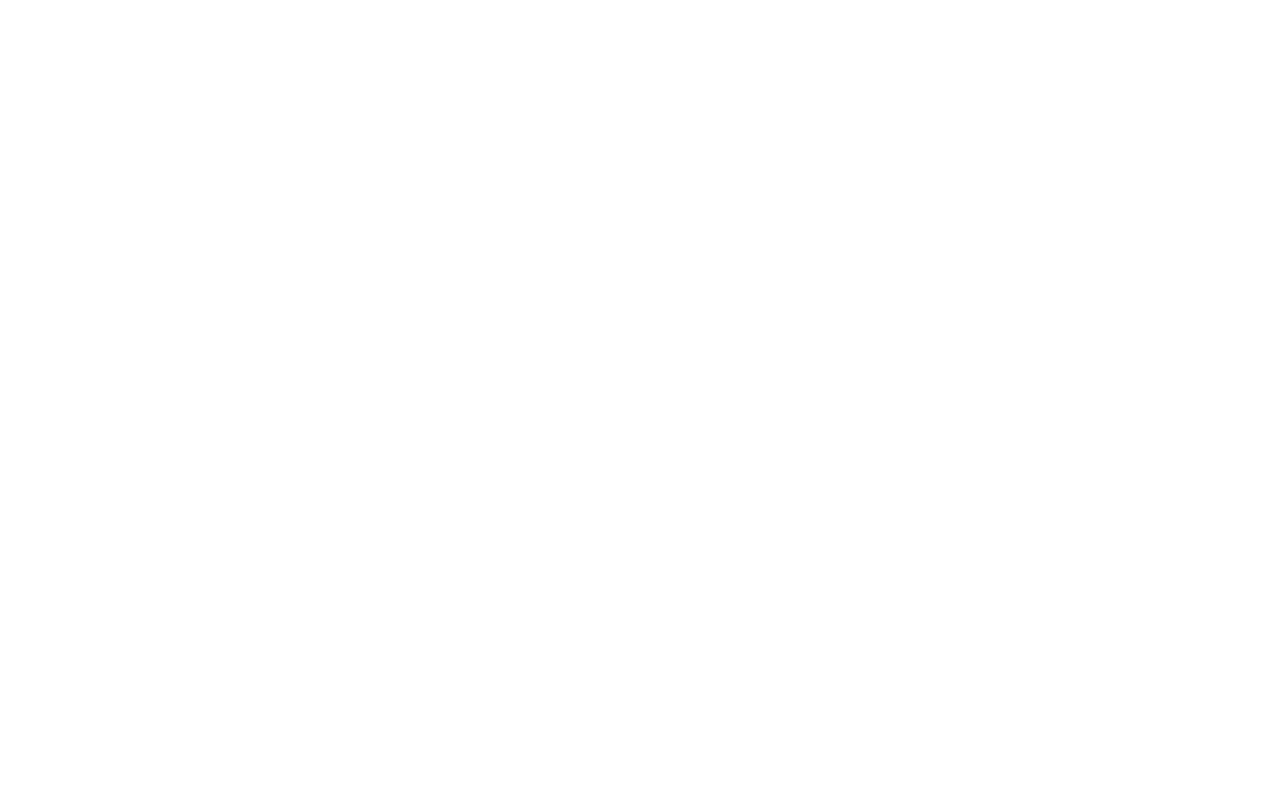
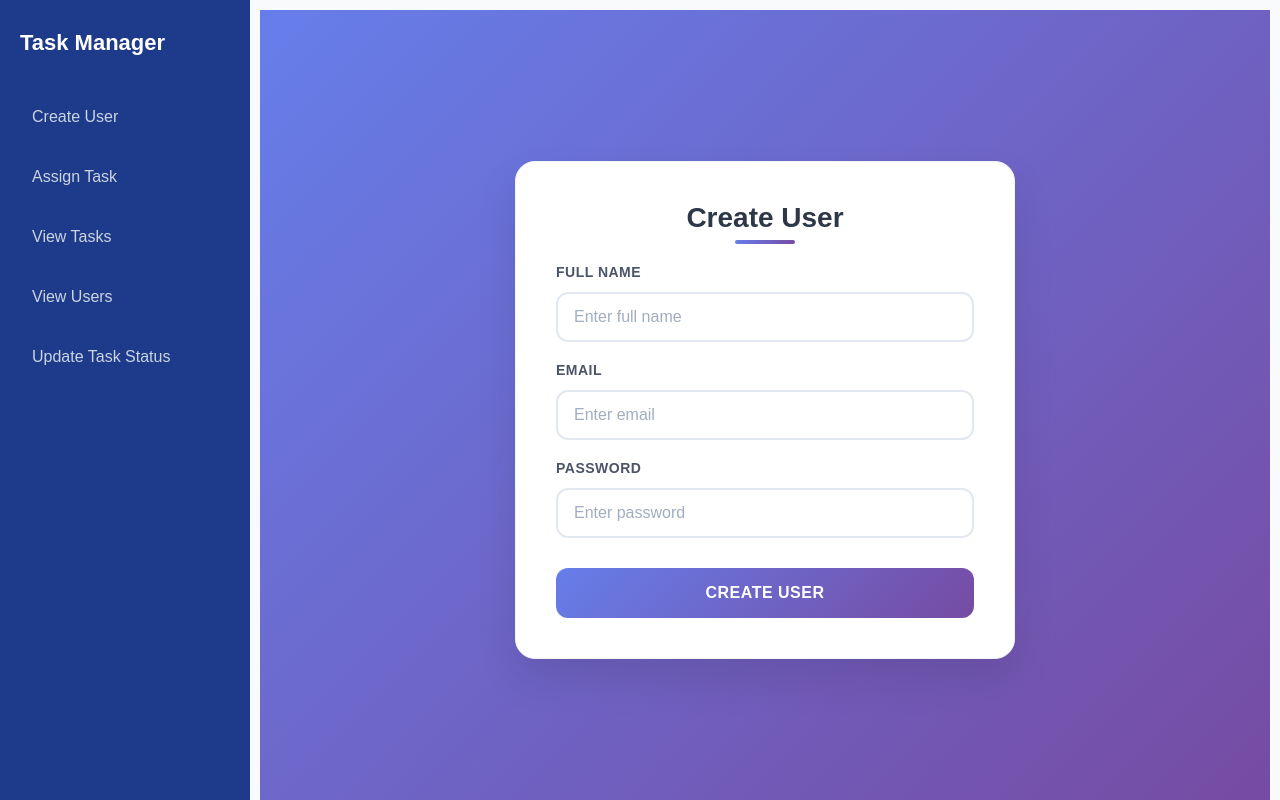
Before and after one commit to Adarshpandey80/Task_Management, a React (Vite) app in the folder Client/: page /admindashboard/createUser in a window 1280 px wide. Before the commit this address had no page. Built offline with nearby package versions, Linux system fonts and the light colour scheme.

Commit message:
`Refactored admin dashboard layout and user creation form with updated CSS styles and React routes.`

```diff
--- a/Client/src/App.jsx
+++ b/Client/src/App.jsx
@@ -16,13 +16,11 @@
         <Route path="/" element={<Layout />}>
           <Route index element={<Home />} />
         </Route>
+        <Route path="admindashboard" element={<AdminDashboard />}>
+          <Route path="createUser" element={<CreateUser/>} />
+          <Route path="assignTask" element={<AssignTask/>} />
+        </Route>
        </Routes>
-
-           <Routes>
-               <Route path="admindashboard" element={<AdminDashboard />} />
-               <Route path="createUser" element={<CreateUser/>} />
-               <Route path="assignTask" element={<AssignTask/>} />
-           </Routes>
       </BrowserRouter>
     </>
   )
--- a/Client/src/admin/AdminDashboard.jsx
+++ b/Client/src/admin/AdminDashboard.jsx
@@ -11,11 +11,11 @@
         <h2 className="logo">Task Manager</h2>
 
         <nav className="sidebar-links">
-               <Link to="/createUser"> Create User</Link>
-                <Link to="/assignTask"> Assign Task</Link>
-                <Link to="/viewTasks"> View Tasks</Link>
-                <Link to="/viewUsers"> View Users</Link>
-                <Link to="/updateTaskStatus"> Update Task Status</Link>
+               <Link to="createUser"> Create User</Link>
+                <Link to="assignTask"> Assign Task</Link>
+                <Link to="viewTasks"> View Tasks</Link>
+                <Link to="viewUsers"> View Users</Link>
+                <Link to="updateTaskStatus"> Update Task Status</Link>
         </nav>
       </aside>
 
--- a/Client/src/admin/CreateUser.jsx
+++ b/Client/src/admin/CreateUser.jsx
@@ -3,56 +3,33 @@
 const CreateUser = () => {
     return (
         <>
-
             <div className="user-form-container">
                 <div className="user-form-box">
-                <h2>Create User</h2>
-
-
-                <form >
+                    <h2 className='heading'>Create User</h2>
+                    <form className="user-form">
                         <label>Full Name</label>
                         <input
                             type="text"
                             name="name"
-
                             placeholder="Enter full name"
                             required
                         />
-
-
                         <label>Email</label>
                         <input
                             type="email"
                             name="email"
-
                             placeholder="Enter email"
                             required
                         />
-
-
                         <label>Password</label>
                         <input
                             type="password"
                             name="password"
-
                             placeholder="Enter password"
                             required
                         />
 
-
-                    <label>Role</label>
-                    <select
-                        name="role"
-
-                        required
-                    >
-                        <option value="" disabled>Select Role</option>
-                        <option value="Admin">Admin</option>
-                        <option value="Employee">Employee</option>
-                    </select>
-
-
-                    <button type="submit">Create User</button>
+                        <button type="submit" className='submit_btn'>Create User</button>
                     </form>
                 </div>
             </div>
--- a/Client/src/css/admin/createUser.css
+++ b/Client/src/css/admin/createUser.css
@@ -1,85 +1,232 @@
-/* Updated User Form CSS with 50% Width & Better UI */
+/* User Form Container */
 .user-form-container {
   display: flex;
   justify-content: center;
   align-items: center;
-  height: 100vh;
-  background: #eef2f7;
+  min-height: 100vh;
+  background: linear-gradient(135deg, #667eea 0%, #764ba2 100%);
   padding: 20px;
-  font-family: "Poppins", sans-serif;
+  font-family: 'Segoe UI', Tahoma, Geneva, Verdana, sans-serif;
 }
 
-.user-form-card {
-  width: 50%; /* 50% width as requested */
-  min-height: 480px; /* Taller form */
+/* Form Box */
+.user-form-box {
   background: #ffffff;
   padding: 40px;
-  border-radius: 14px;
-  box-shadow: 0 8px 25px rgba(0,0,0,0.08);
-  animation: fadeIn 0.4s ease;
-  border: 1px solid #e4e7ec;
+  border-radius: 20px;
+  box-shadow: 0 20px 40px rgba(0, 0, 0, 0.1);
+  width: 100%;
+  max-width: 500px;
+  border: 1px solid #f1f3f4;
+  transition: transform 0.3s ease, box-shadow 0.3s ease;
 }
 
-@keyframes fadeIn {
-  from { opacity: 0; transform: translateY(-12px); }
-  to { opacity: 1; transform: translateY(0); }
+.user-form-box:hover {
+  transform: translateY(-5px);
+  box-shadow: 0 25px 50px rgba(0, 0, 0, 0.15);
 }
 
-.user-form-card h2 {
+/* Heading */
+.heading {
   text-align: center;
-  margin-bottom: 28px;
+  color: #2d3748;
   font-size: 28px;
-  color: #1d2939;
-  font-weight: 600;
+  font-weight: 700;
+  margin-bottom: 30px;
+  position: relative;
 }
 
-.user-input-group {
-  margin-bottom: 20px;
+.heading::after {
+  content: '';
+  position: absolute;
+  bottom: -10px;
+  left: 50%;
+  transform: translateX(-50%);
+  width: 60px;
+  height: 4px;
+  background: linear-gradient(135deg, #667eea 0%, #764ba2 100%);
+  border-radius: 2px;
 }
 
-.user-input-group label {
-  font-size: 15px;
-  color: #344054;
-  display: block;
-  margin-bottom: 6px;
-  font-weight: 500;
+/* Form Styles */
+.user-form {
+  display: flex;
+  flex-direction: column;
+  gap: 20px;
 }
 
-.user-input-group input,
-.user-input-group select {
-  width: 100%;
-  padding: 14px;
-  border: 1px solid #d0d5dd;
-  border-radius: 10px;
-  font-size: 15px;
-  background: #f9fafb;
-  outline: none;
-  transition: 0.25s;
+.user-form label {
+  color: #4a5568;
+  font-weight: 600;
+  font-size: 14px;
+  margin-bottom: -8px;
+  text-transform: uppercase;
+  letter-spacing: 0.5px;
 }
 
-.user-input-group input:focus,
-.user-input-group select:focus {
-  border-color: #3b82f6;
-  background: #fff;
-  box-shadow: 0 0 8px rgba(59, 130, 246, 0.4);
+.user-form input,
+.user-form select {
+  padding: 14px 16px;
+  border: 2px solid #e2e8f0;
+  border-radius: 12px;
+  font-size: 16px;
+  transition: all 0.3s ease;
+  background: #ffffff;
+  color: #2d3748;
+  font-family: inherit;
 }
 
-.user-submit-btn {
-  width: 100%;
-  padding: 14px;
-  background: #2563eb;
-  color: #fff;
-  border: none;
-  border-radius: 10px;
-  font-size: 17px;
-  cursor: pointer;
-  transition: 0.25s;
-  margin-top: 10px;
-  font-weight: 600;
+.user-form input::placeholder {
+  color: #a0aec0;
 }
 
-.user-submit-btn:hover {
-  background: #1d4ed8;
+.user-form input:focus,
+.user-form select:focus {
+  outline: none;
+  border-color: #667eea;
+  box-shadow: 0 0 0 3px rgba(102, 126, 234, 0.1);
   transform: translateY(-2px);
-  box-shadow: 0 5px 12px rgba(0,0,0,0.1);
 }
+
+.user-form input:hover,
+.user-form select:hover {
+  border-color: #cbd5e0;
+}
+
+/* Submit Button */
+.submit_btn {
+  background: linear-gradient(135deg, #667eea 0%, #764ba2 100%);
+  color: white;
+  border: none;
+  padding: 16px 24px;
+  border-radius: 12px;
+  font-size: 16px;
+  font-weight: 600;
+  cursor: pointer;
+  transition: all 0.3s ease;
+  margin-top: 10px;
+  text-transform: uppercase;
+  letter-spacing: 0.5px;
+  position: relative;
+  overflow: hidden;
+}
+
+.submit_btn::before {
+  content: '';
+  position: absolute;
+  top: 0;
+  left: -100%;
+  width: 100%;
+  height: 100%;
+  background: linear-gradient(90deg, transparent, rgba(255, 255, 255, 0.2), transparent);
+  transition: left 0.5s;
+}
+
+.submit_btn:hover::before {
+  left: 100%;
+}
+
+.submit_btn:hover {
+  transform: translateY(-3px);
+  box-shadow: 0 10px 25px rgba(102, 126, 234, 0.4);
+}
+
+.submit_btn:active {
+  transform: translateY(-1px);
+}
+
+.submit_btn:focus {
+  outline: none;
+  box-shadow: 0 0 0 3px rgba(102, 126, 234, 0.3);
+}
+
+/* Form Validation Styles */
+.user-form input:invalid:not(:focus):not(:placeholder-shown) {
+  border-color: #fc8181;
+}
+
+.user-form input:valid:not(:focus):not(:placeholder-shown) {
+  border-color: #48bb78;
+}
+
+/* Responsive Design */
+@media (max-width: 768px) {
+  .user-form-container {
+    padding: 15px;
+  }
+
+  .user-form-box {
+    padding: 30px 25px;
+    border-radius: 16px;
+  }
+
+  .heading {
+    font-size: 24px;
+    margin-bottom: 25px;
+  }
+
+  .user-form {
+    gap: 18px;
+  }
+
+  .user-form input,
+  .user-form select {
+    padding: 12px 14px;
+    font-size: 15px;
+  }
+
+  .submit_btn {
+    padding: 14px 20px;
+    font-size: 15px;
+  }
+}
+
+@media (max-width: 480px) {
+  .user-form-box {
+    padding: 25px 20px;
+  }
+
+  .heading {
+    font-size: 22px;
+  }
+
+  .user-form label {
+    font-size: 13px;
+  }
+}
+
+/* Loading State */
+.submit_btn.loading {
+  pointer-events: none;
+  opacity: 0.8;
+}
+
+.submit_btn.loading::after {
+  content: '';
+  position: absolute;
+  width: 20px;
+  height: 20px;
+  top: 50%;
+  left: 50%;
+  margin: -10px 0 0 -10px;
+  border: 2px solid transparent;
+  border-top: 2px solid #ffffff;
+  border-radius: 50%;
+  animation: spin 1s linear infinite;
+}
+
+@keyframes spin {
+  0% { transform: rotate(0deg); }
+  100% { transform: rotate(360deg); }
+}
+
+/* Success Animation */
+.user-form-box.success {
+  animation: successPulse 0.6s ease-in-out;
+}
+
+@keyframes successPulse {
+  0% { transform: scale(1); }
+  50% { transform: scale(1.02); }
+  100% { transform: scale(1); }
+}
--- a/Client/src/css/admin/layout.css
+++ b/Client/src/css/admin/layout.css
@@ -60,7 +60,7 @@
 /* Right Page Content */
 .content-area {
   flex: 1;
-  padding: 30px;
+  padding: 10px;
   background: #f8fafc;
   overflow-y: auto;
   animation: fadeIn 0.3s ease;
```
Lines whose indentation alone changed are shown as unchanged.
